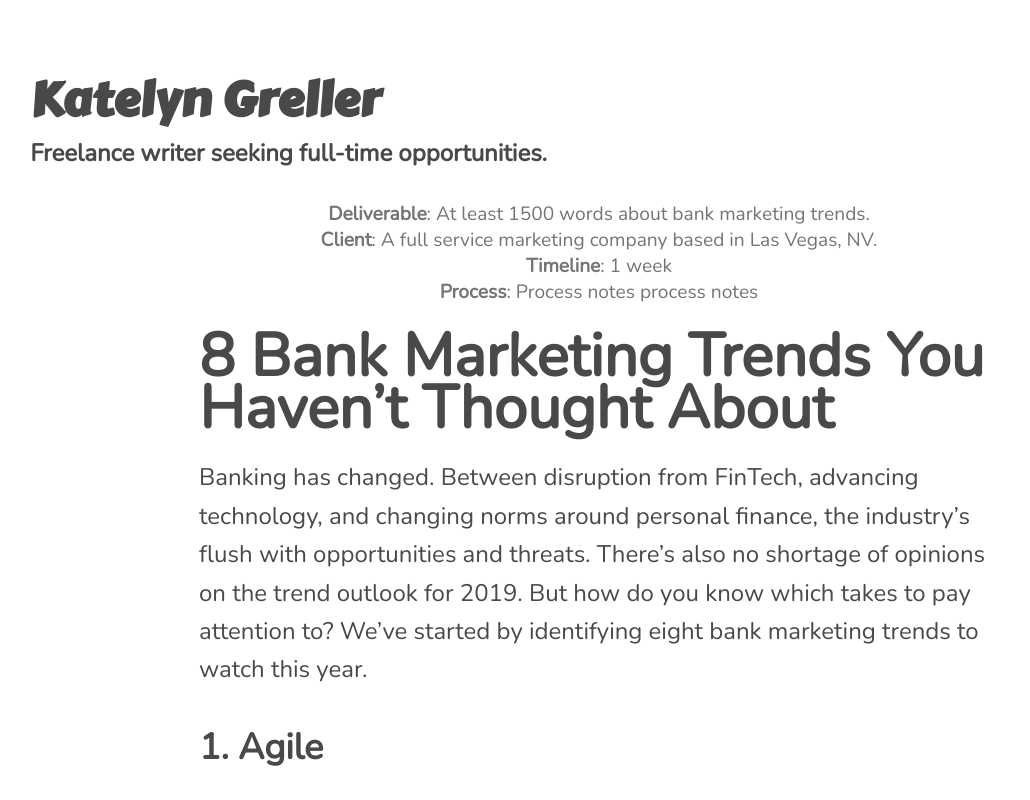
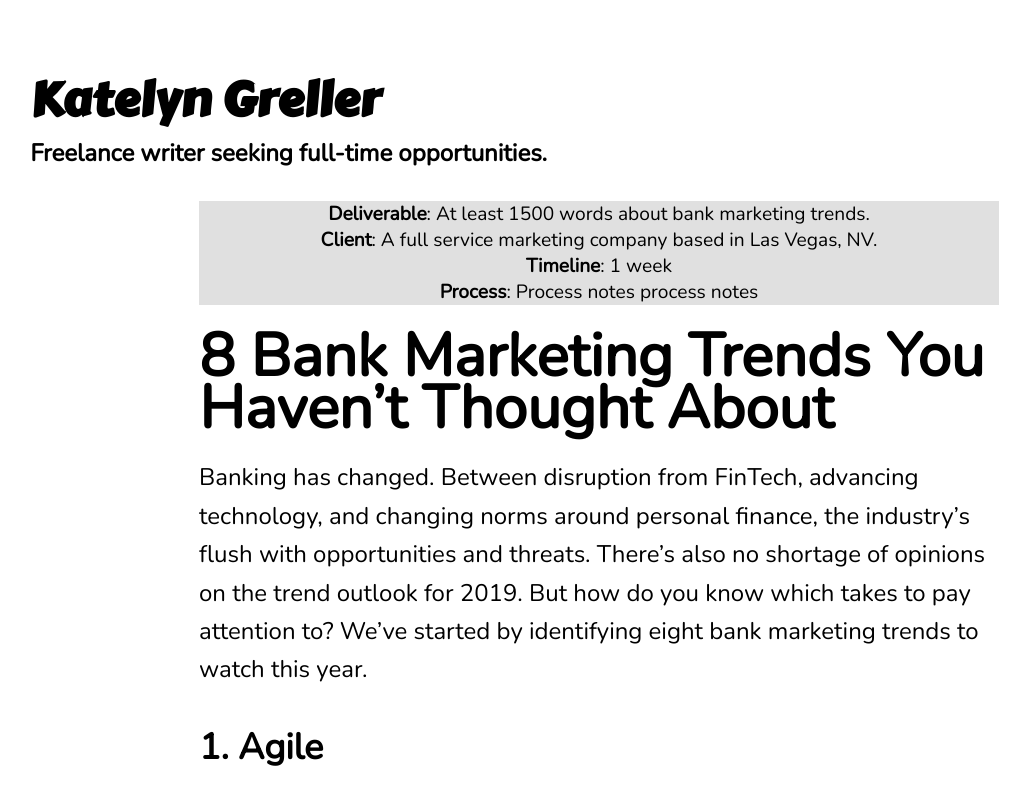
Before and after one commit to KatelynGreller/katelyngreller.github.io, a plain HTML site: page 8BankTrends.html in a window 1280 px wide. Shown: the top 800 px of the page, without its empty margins (41-1071 px from the left). Drawn offline with nearby package versions, Linux system fonts and the light colour scheme.

Commit message:
Update main.css

```diff
--- a/css/main.css
+++ b/css/main.css
@@ -2,7 +2,6 @@
 body {
 	font-family: 'Nunito', sans-serif;
 	font-size: 150%;
-	color: #494949;
 	background-color:  white;
       }
 
@@ -78,7 +77,9 @@ div.sample {
 div.data {
 	text-align: center;
 	font-size: 80%;
-	color: #757575;
+	border: 2px;
+	border-color: #494949;
+	background: #e0e0e0;
 	width: 100%;
 	max-width: 800px;
 	display: block;
```
